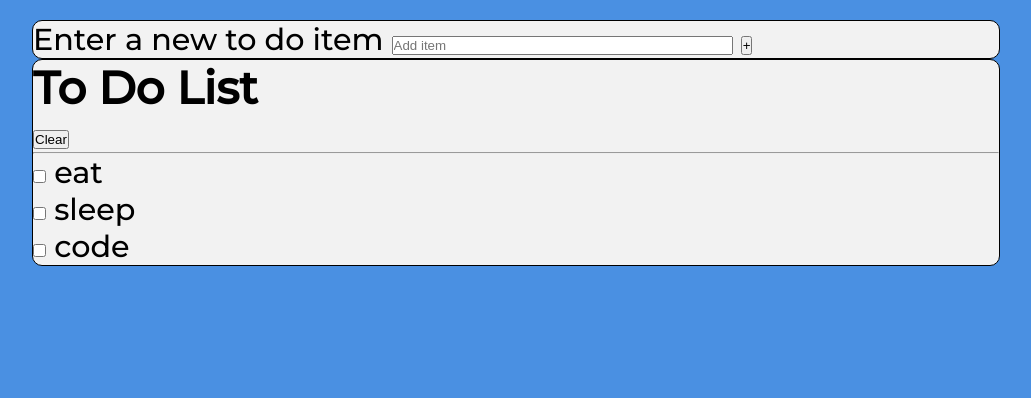
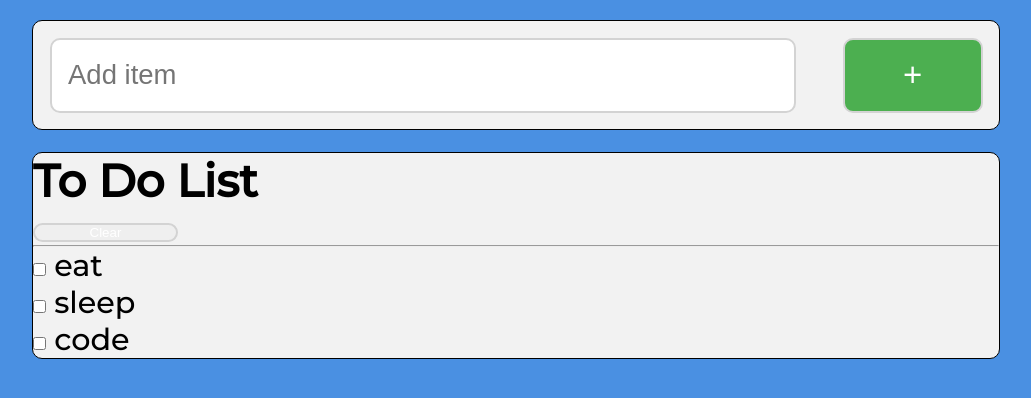
Before and after one commit to janegca/fcc-todo, a plain HTML site: page index.html in a window 1280 px wide. Shown: the whole page, without its empty margins (124-1155 px from the left). Drawn offline with Linux system fonts and the light colour scheme.

Commit message:
setup _newItemEntry section styling

```diff
--- a/sass/_base.scss
+++ b/sass/_base.scss
@@ -14,9 +14,11 @@ $clr-button-clear: #9f6060;
 $border-radius: 10px;
 
 // assume default browser font is 16px
-$fs-16px: 1rem;
-$fs-20px: 1.25rem;
-$fs-22px: 1.375rem;
+$fs-075-12px: 0.75rem;
+$fs-100-16px: 1rem;
+$fs-125-20px: 1.25rem;
+$fs-138-22px: 1.375rem;
+$fs-150-24px: 1.5rem;
 
 // -- Mixins
 @mixin mq($size) {
@@ -35,14 +37,14 @@ $fs-22px: 1.375rem;
 // -- General Styling
 html,
 body {
-  font-size: $fs-16px;
+  font-size: $fs-100-16px;
   font-family: "Montserrat", sans-serif;
   color: $clr-font;
   width: 100%;
   min-height: 100%;
 
   @include mq(768px) {
-    font-size: $fs-22px;
+    font-size: $fs-138-22px;
   }
 }
 
--- /dev/null
+++ b/sass/_newItemEntry.scss
@@ -0,0 +1,42 @@
+// SASS partial file for section: newItemEntry
+.newItemEntry {
+  position: sticky;
+  top: 0;
+  margin-bottom: $fs-100-16px;
+  padding: $fs-075-12px;
+
+  form {
+    display: flex;
+    justify-content: space-between;
+
+    // push the label off the screen
+    // its for accessibility only
+    label {
+      position: absolute;
+      left: -10000px;
+    }
+
+    input[type="text"] {
+      width: 80%;
+      font-size: $fs-125-20px;
+      border: 2px solid $clr-border-textbox;
+      border-radius: $border-radius;
+      padding: $fs-075-12px;
+      outline: none;
+    }
+
+    input[type="text"]:focus,
+    input[type="text"]:hover {
+      box-shadow: 4px 2px 5px black;
+    }
+
+    button {
+      font-size: $fs-125-20px;
+      background-color: $clr-button-add;
+      padding: $fs-075-12px;
+      @include mq(768px) {
+        font-size: $fs-150-24px;
+      }
+    }
+  }
+}
--- a/sass/style.scss
+++ b/sass/style.scss
@@ -1,2 +1,3 @@
 @import "_base";
-@import "_sharedClassess";
+@import "_sharedClasses";
+@import "_newItemEntry";
```
Also changed, not shown: dist/css/style.min.css, 1 other file.
